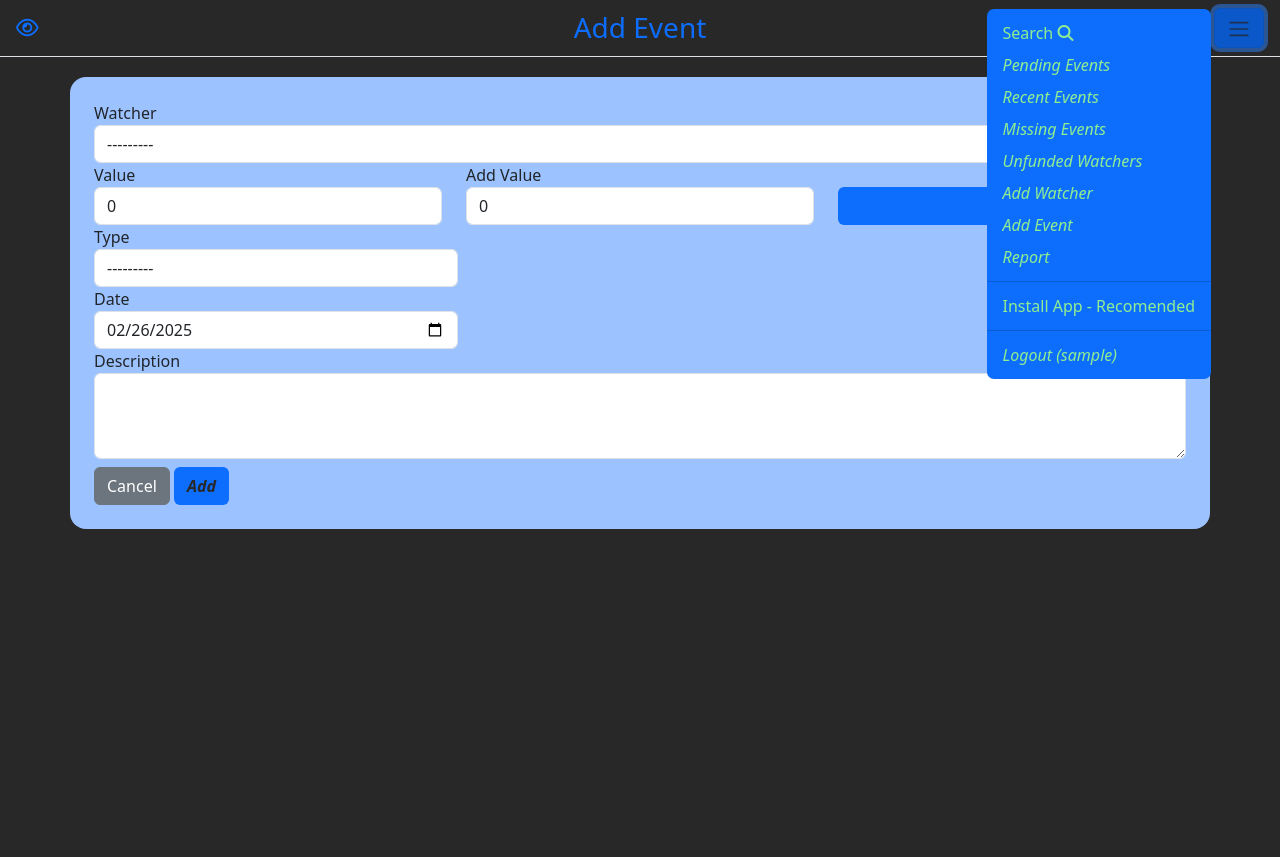
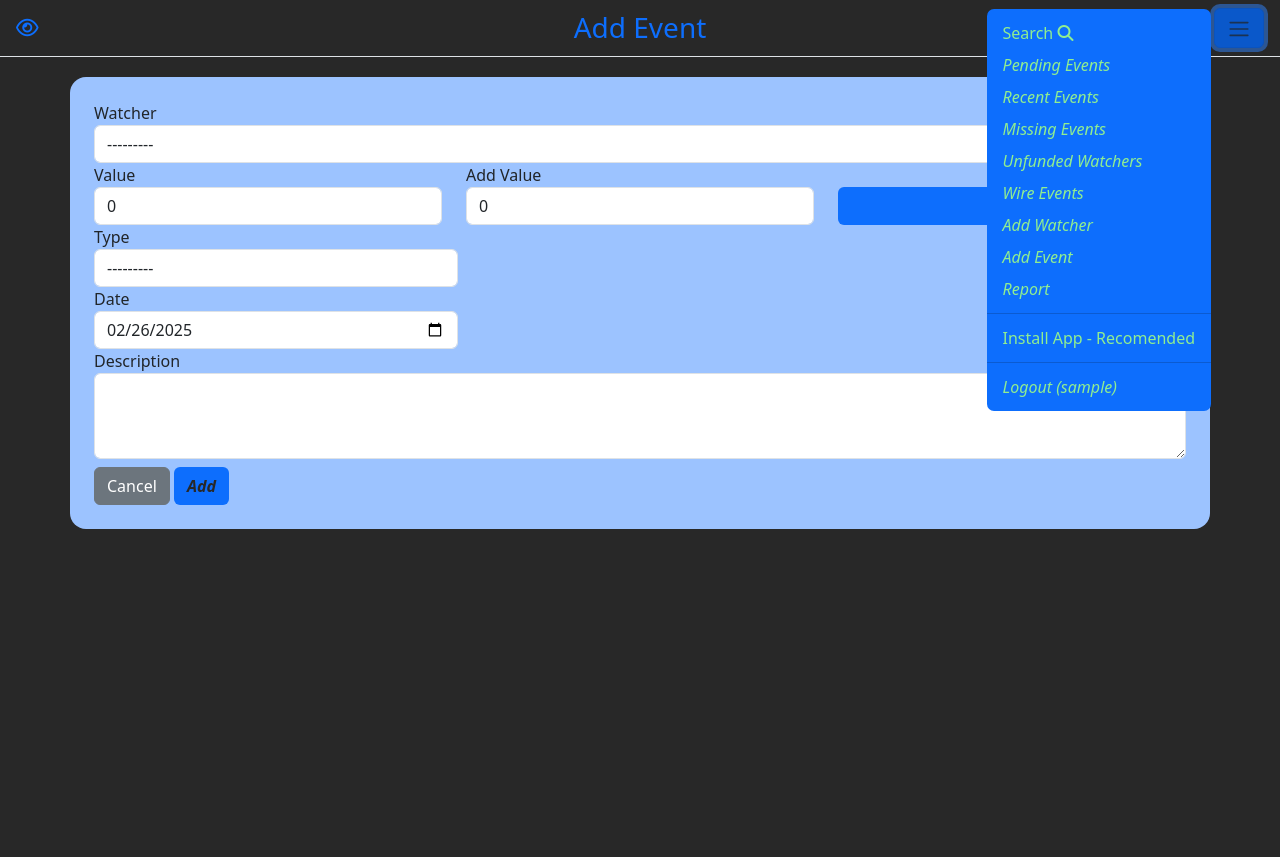
Before and after one commit to nirb/django_watchers, a Django app: page /create_event_form/ in a window 1280 px wide, after a click that opens the changed part. Run offline with Django 4.2, Linux system fonts and the light colour scheme; the visitor is signed in with stand-in values (Sample User, id 1); data that the repository does not hold is empty; some libraries are stand-ins or nearby versions.

Commit message:
show wire events

```diff
--- a/core/defs.py
+++ b/core/defs.py
@@ -20,6 +20,7 @@ DESCRIPTION = "description"
 COMMITMENT = "commitment"
 COMMITMENT_CURRENCY = COMMITMENT + "_currency"
 MISSING = "missing"
+WIRE = "wire"
 UNFUNDED = "unfunded"
 UNFUNDED_STR = UNFUNDED + "_currency"
 DIST_ITD = "Dist_ITD"
--- a/dashboard/templates/menues/dropdown_menu.html
+++ b/dashboard/templates/menues/dropdown_menu.html
@@ -6,6 +6,7 @@
     <a class="dropdown-item app-text-color" href="/events_cards/-date">Recent Events</a>
     <a class="dropdown-item app-text-color" href="/events_cards/-date?type=missing">Missing Events</a>
     <a class="dropdown-item app-text-color" href="/events_cards/-date?type=unfunded">Unfunded Watchers</a>
+    <a class="dropdown-item app-text-color" href="/events_cards/-date?type=wire">Wire Events</a>
     <a class="dropdown-item app-text-color" href="/create_watcher_form">Add Watcher</a>
     <a class="dropdown-item app-text-color" href="/create_event_form">Add Event</a>
     <a class="dropdown-item app-text-color" href="/monthly_report">Report</a>
--- a/dashboard/views/events.py
+++ b/dashboard/views/events.py
@@ -287,6 +287,10 @@ def events_cards(request, order_by='-date'):
             events = sorted(events, key=lambda e: int(watchersFin.get_watcher_info(
                 e.parent.id)[UNFUNDED]))
             page_name = "Unfunded Events"
+        elif query_params[TYPE] == WIRE:
+            page_name = f"{query_params[TYPE].capitalize()} Events"
+            events = get_historical_events(
+                request, [WIRE_RECEIPT_EVENT_TYPE], 12)
         else:
             page_name = f"{query_params[TYPE].upper()} Events"
             events = events.filter(type__icontains=query_params[TYPE])
@@ -294,25 +298,36 @@ def events_cards(request, order_by='-date'):
     if not isinstance(events, list):
         events = events.order_by(order_by)[:100]
 
-    if query_params[TYPE] == UNFUNDED:
-        menues = [{"title": event.parent.name, "url": f"/watcher/{event.parent.id}",
-                   "background": event_type_to_color(event.type),
-                   "event_type": event.type,
-                   "items": [f"Value: {int_to_str(event.value, event.parent.currency)}", f"Unfunded: {watchersFin.get_watcher_info(event.parent.id)[UNFUNDED_STR]}"]}
-                  for event in events]
-    elif query_params[TYPE] == MISSING:
-        menues = [{"title": event.parent.name + f" ({event.type})", "url": f"/watcher/{event.parent.id}",
-                  "background": event_type_to_color(event.type),
-                   "event_type": event.type,
-                   "items": [f'Last Update: {event.date}']}
-                  for event in sorted(events, key=lambda e: e.date)]
-    else:
+    menues = None
+    show_tabs = False
+    if TYPE in query_params:
+        if query_params[TYPE] == UNFUNDED:
+            menues = [{"title": event.parent.name, "url": f"/watcher/{event.parent.id}",
+                       "background": event_type_to_color(event.type),
+                       "event_type": event.type,
+                       "items": [f"Value: {int_to_str(event.value, event.parent.currency)}", f"Unfunded: {watchersFin.get_watcher_info(event.parent.id)[UNFUNDED_STR]}"]}
+                      for event in events]
+        elif query_params[TYPE] == MISSING:
+            menues = [{"title": event.parent.name + f" ({event.type})", "url": f"/watcher/{event.parent.id}",
+                       "background": event_type_to_color(event.type),
+                       "event_type": event.type,
+                       "items": [f'Last Update: {event.date}']}
+                      for event in sorted(events, key=lambda e: e.date)]
+        elif query_params[TYPE] == WIRE:
+            menues = [{"title": event.parent.name, "url": f"/watcher/{event.parent.id}",
+                       "background": event_type_to_color(event.type),
+                       "event_type": event.type,
+                       "items": [event.date, f'{int_to_str(event.value, event.parent.currency)}']}
+                      for event in sorted(events, key=lambda e: e.date)]
+    if menues is None:
+        show_tabs = True
         menues = [{"title": event.parent.name, "url": f"/watcher/{event.parent.id}",
                    "background": event_type_to_color(event.type),
                    "event_type": event.type,
                    "items": [event.date, event.type, int_to_str(event.value, event.parent.currency)]}
                   for event in sorted(events, key=lambda e: e.type)]
-    return render(request, 'menues/cards_menu.html', {"menues": menues, "page_name": page_name, "show_tabs": True if unfunded_ids is None else False})
+    print(f"events_cards {show_tabs=}")
+    return render(request, 'menues/cards_menu.html', {"menues": menues, "page_name": page_name, "show_tabs": show_tabs})
 
 
 @login_required
@@ -340,3 +355,18 @@ def get_missing_events(request):
                 if last_event.date < (datetime.now(timezone.utc) - timedelta(days=90)).date():
                     ret.append(last_event)
     return ret
+
+
+def get_historical_events(request, events_types, number_of_months=12):
+    print("get_historical_events")
+    ret = []
+    # watchers that had specific event type was not found in the last 3 months
+    watchers = Watcher.objects.filter(user=request.user)
+    for watcher in watchers:
+        for event_type in events_types:
+            events = watcher.events.filter(type=event_type)
+            if events:
+                for event in events:
+                    if event.date > (datetime.now(timezone.utc) - timedelta(days=30*number_of_months)).date():
+                        ret.append(event)
+    return ret
```
